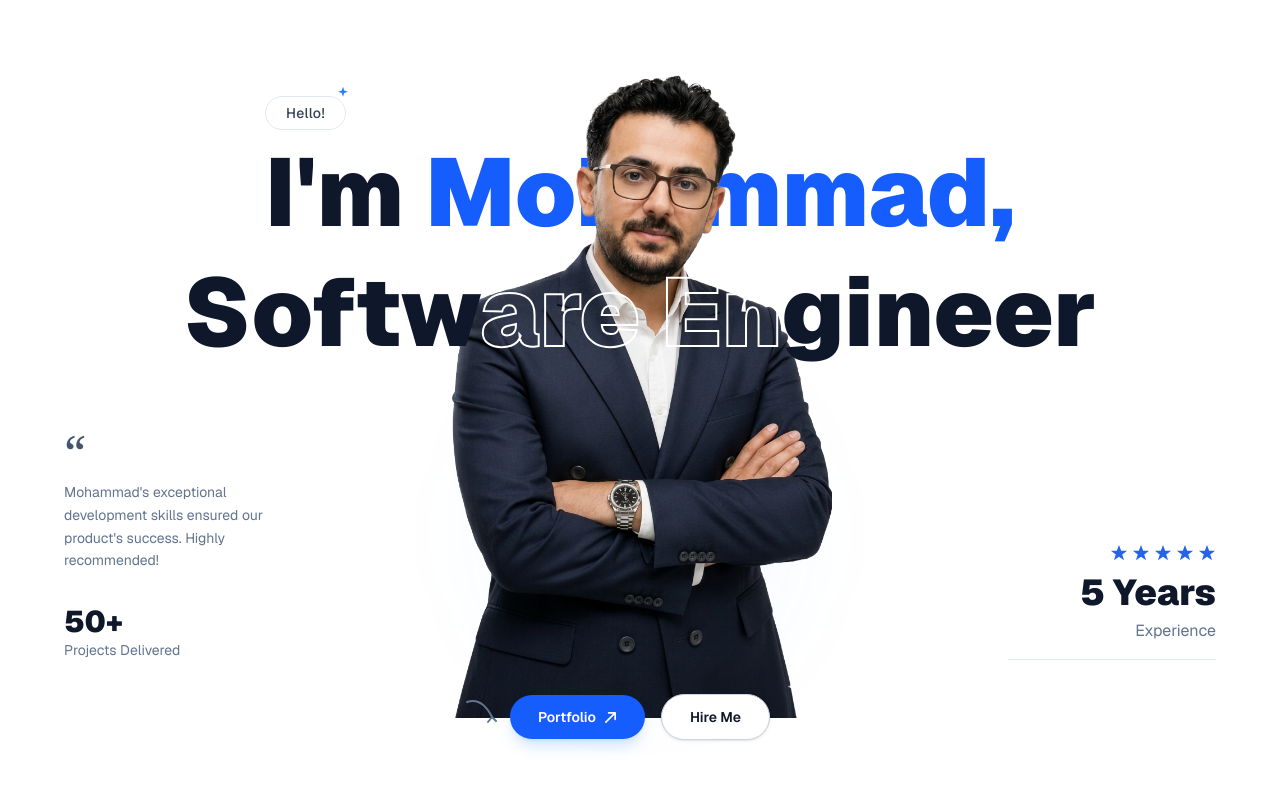
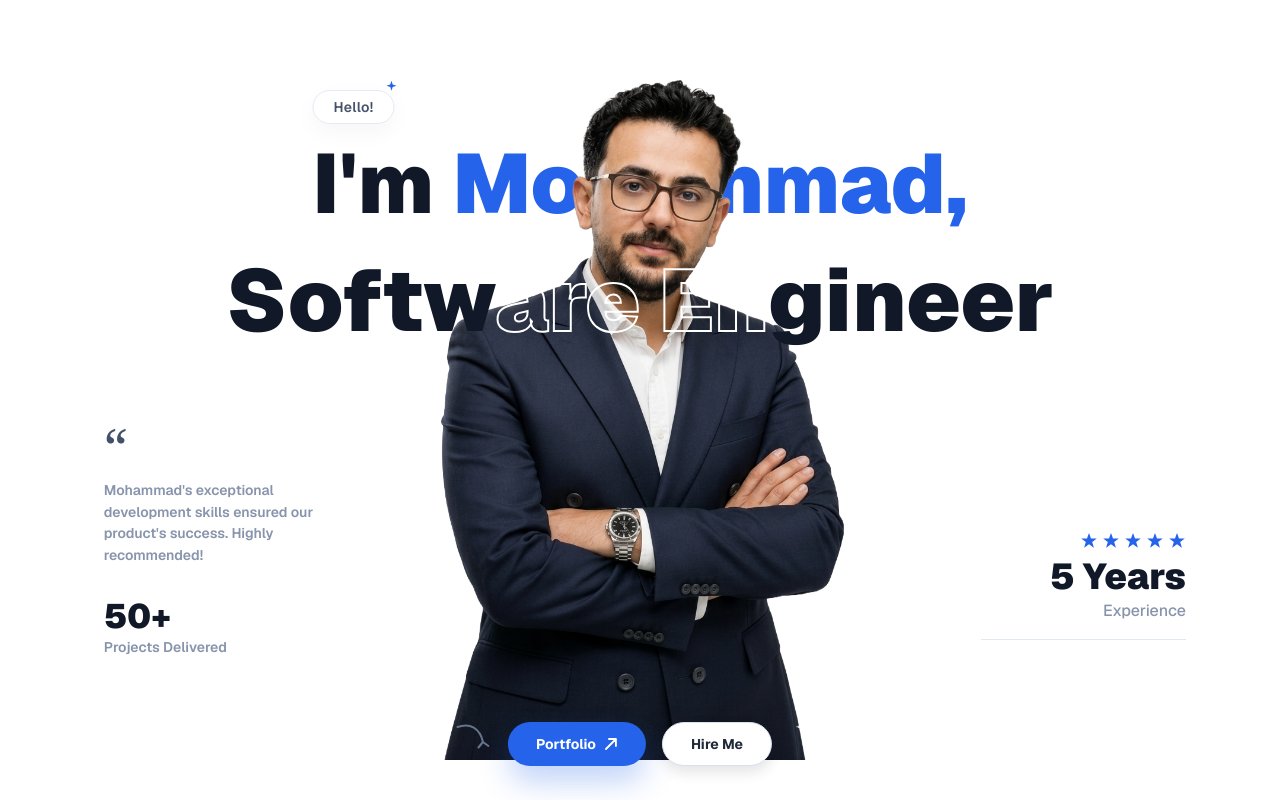
Before and after one commit to sorenammd/portfolio, a Next.js app: page / in a window 1280 px wide. Built offline with nearby package versions, Linux system fonts and the light colour scheme.

Commit message:
Enhance Hero component with outlined text effect and responsive star icons

```diff
--- a/app/globals.css
+++ b/app/globals.css
@@ -1,4 +1,16 @@
 @import "tailwindcss";
+
+.outlined-text {
+  -webkit-text-stroke: 0;
+  color: inherit;
+}
+
+@media (min-width: 768px) {
+  .outlined-text {
+    -webkit-text-stroke: 2px white !important;
+    color: transparent !important;
+  }
+}
 
 @custom-variant dark (&:where(.dark, .dark *));
 
--- a/components/hero/index.tsx
+++ b/components/hero/index.tsx
@@ -2,6 +2,8 @@
 
 import { motion } from "framer-motion";
 import Image from "next/image";
+
+const stars = Array.from({ length: 5 });
 
 const fadeUp = (delay = 0) => ({
     initial: { opacity: 0, y: 28 },
@@ -15,149 +17,139 @@ const fadeIn = (delay = 0) => ({
     transition: { duration: 0.7, delay, ease: "easeOut" as const },
 });
 
+function StarIcon({ className = "h-4.5 w-4.5" }: { className?: string }) {
+    return (
+        <svg className={className} viewBox="0 0 20 20" fill="none" aria-hidden="true">
+            <path d="M10 1.2l2.23 6.02h6.42l-5.14 3.95 1.92 6.24L10 13.72 4.57 17.41l1.92-6.24-5.14-3.95h6.42L10 1.2z" fill="#2563eb" />
+        </svg>
+    );
+}
+
 export default function Hero() {
     return (
-        <section className="relative w-full min-h-screen bg-white dark:bg-[#060b14] overflow-hidden flex flex-col items-center pt-22 md:pt-24 px-5 md:px-6 transition-colors duration-300">
-            {/* First heading wrapped so badge aligns with start of "I'm" text */}
-            <div className="relative pt-9 w-fit">
-                {/* Hello badge — absolute above left edge of "I'm" */}
+        <section className="relative min-h-screen w-full overflow-hidden bg-white px-5 text-[#0f172a] md:px-8">
+            <div className="relative mx-auto flex min-h-screen w-full max-w-7xl flex-col items-center pt-20 md:block md:h-screen md:min-h-185 md:pt-0">
+                <div className="relative z-30 w-fit md:absolute md:left-1/2 md:top-22.5 md:z-auto md:-translate-x-1/2">
                     <motion.div
                         {...fadeUp(0)}
-                    className="absolute top-0 left-0 inline-flex items-center border border-slate-200 dark:border-slate-700/60 rounded-full px-5 py-1.5 bg-white/60 dark:bg-slate-900/40 backdrop-blur-sm"
+                        className="relative z-40 inline-flex items-center rounded-full border border-[#e4eaf3] bg-white/90 px-5 py-1.5 shadow-[0_8px_22px_rgba(15,23,42,0.04)]"
                     >
-                    <span className="text-slate-700 dark:text-slate-300 text-sm font-medium tracking-wide">Hello!</span>
+                        <span className="text-sm font-semibold tracking-wide text-[#45526a]">Hello!</span>
                         <svg
-                        className="absolute -top-3 -right-2 text-blue-500 dark:text-blue-400"
+                            className="absolute -right-2 -top-3 text-[#2563eb]"
                             width="20"
                             height="20"
                             viewBox="0 0 24 24"
                             fill="currentColor"
+                            aria-hidden="true"
                         >
-                        <path d="M12 2l1.5 4.5L18 8l-4.5 1.5L12 14l-1.5-4.5L6 8l4.5-1.5z" />
+                            <path d="M12 2l1.46 4.54L18 8l-4.54 1.46L12 14l-1.46-4.54L6 8l4.54-1.46L12 2z" />
                         </svg>
                     </motion.div>
+
                     <motion.h1
                         {...fadeUp(0.1)}
-                    style={{ textWrap: 'nowrap' }}
-                    className="relative z-0 text-2xl sm:text-4xl md:text-6xl lg:text-7xl xl:text-8xl font-black text-center leading-tight text-slate-900 dark:text-white"
+                        className="relative z-10 mt-5 w-max whitespace-nowrap text-center text-[clamp(2.25rem,9vw,3.25rem)] font-black leading-[0.95] tracking-normal text-[#111827] md:text-[clamp(4.75rem,6.55vw,6rem)]"
                     >
-                    I&apos;m <span className="text-blue-600 dark:text-blue-400">Mohammad,</span>
+                        I&apos;m <span className="text-[#2563eb]">Mohammad,</span>
                     </motion.h1>
                 </div>
-            <motion.h1
+
+                <motion.h2
                     {...fadeUp(0.2)}
-                style={{ textWrap: 'nowrap' }}
-                className="relative z-20 text-2xl sm:text-4xl md:text-6xl lg:text-7xl xl:text-8xl font-black text-center leading-tight text-slate-900 dark:text-white mb-0"
+                    className="relative z-40 mt-5 w-max whitespace-nowrap text-center text-[clamp(2.25rem,8.5vw,3.25rem)] font-black leading-[0.95] tracking-normal text-[#111827] md:absolute md:left-1/2 md:top-65 md:mt-0 md:-translate-x-1/2 md:text-[clamp(4.9rem,6.8vw,6.35rem)]"
                 >
-                Softw<span style={{ WebkitTextStroke: "2px white", color: "transparent" }}>are En</span>gineer
-            </motion.h1>
+                    Softw
+                    <span className="outlined-text">are En</span>
+                    gineer
+                </motion.h2>
 
-            {/* Desktop: three-column row */}
-            <div className="relative w-full max-w-6xl flex items-end justify-between -mt-8 sm:mt-2 md:mt-10 lg:-mt-60">
-
-                {/* Left stats — desktop only */}
-                <motion.div {...fadeIn(0.45)} className="hidden lg:flex flex-col gap-8 pb-20 w-52 shrink-0">
-                    <div>
-                        <span className="text-5xl font-serif text-slate-600 dark:text-slate-400 leading-none">&ldquo;</span>
-                        <p className="text-slate-500 dark:text-slate-400 text-sm leading-relaxed mt-1">
-                            Mohammad&apos;s exceptional development skills ensured our product&apos;s success. Highly recommended!
-                        </p>
-                    </div>
-                    <div>
-                        <p className="text-3xl font-black text-slate-900 dark:text-white">50+</p>
-                        <p className="text-slate-500 dark:text-slate-400 text-sm">Projects Delivered</p>
-                    </div>
-                </motion.div>
-
-                {/* Center: photo + buttons */}
-                <div className="relative flex flex-col items-center flex-1 mx-0 lg:mx-4 w-full lg:w-auto">
-                    {/* Glow */}
-                    <div className="absolute bottom-24 left-1/2 -translate-x-1/2 w-56 h-56 bg-blue-500/10 dark:bg-blue-500/15 rounded-full blur-3xl pointer-events-none" />
-
-                    {/* Photo */}
                 <motion.div
                     initial={{ opacity: 0, scale: 0.97 }}
                     animate={{ opacity: 1, scale: 1 }}
                     transition={{ duration: 0.85, delay: 0.25, ease: [0.22, 1, 0.36, 1] as [number, number, number, number] }}
-                        className="relative z-10 w-56 sm:w-64 md:w-72 lg:w-80 xl:w-96 mt-4 overflow-hidden lg:-mt-16"
-                        style={{ height: "clamp(340px, 55vw, 650px)" }}
+                    className="relative z-50 -mt-8 h-140 w-[min(86vw,390px)] md:absolute md:left-1/2 md:top-18 md:z-20 md:mt-0 md:h-[min(86vh,690px)] md:min-h-157.5 md:w-[clamp(410px,33vw,455px)] md:-translate-x-1/2"
                 >
                     <Image
                         src="/me.png"
                         alt="Mohammad Mohammadi photo"
                         fill
-                            priority
                         loading="eager"
-                            sizes="(max-width: 640px) 224px, (max-width: 768px) 256px, (max-width: 1024px) 288px, (max-width: 1280px) 320px, 384px"
-                            className="object-cover object-top"
+                        sizes="(max-width: 768px) 86vw, (max-width: 1280px) 33vw, 455px"
+                        className="object-contain object-top"
                     />
                 </motion.div>
 
-                    {/* CTA Buttons */}
-                    <motion.div {...fadeUp(0.5)} className="flex items-center gap-3 md:gap-4 mt-4 lg:-mt-6 relative z-10">
-                        {/* Arrow — desktop only */}
+                <motion.div {...fadeIn(0.45)} className="hidden md:absolute md:left-[5.9%] md:top-105 md:z-50 md:flex md:w-52.5 md:flex-col md:gap-8">
+                    <div>
+                        <span className="block font-serif text-[52px] leading-none text-[#42516a]">&ldquo;</span>
+                        <p className="mt-2 text-sm font-semibold leading-[1.55] text-[#8794ab]">
+                            Mohammad&apos;s exceptional development skills ensured our product&apos;s success. Highly recommended!
+                        </p>
+                    </div>
+                    <div>
+                        <p className="text-[34px] font-black leading-none text-[#111827]">50+</p>
+                        <p className="mt-1 text-sm font-semibold text-[#8794ab]">Projects Delivered</p>
+                    </div>
+                </motion.div>
+
+                <motion.div {...fadeIn(0.45)} className="hidden md:absolute md:right-[5.1%] md:top-133 md:z-50 md:flex md:w-51.25 md:flex-col md:items-end md:text-right">
+                    <div className="mb-1 flex gap-1">
+                        {stars.map((_unused, index) => (
+                            <StarIcon key={index} />
+                        ))}
+                    </div>
+                    <p className="text-[36px] font-black leading-tight text-[#111827]">5 Years</p>
+                    <p className="text-base font-medium text-[#8794ab]">Experience</p>
+                    <hr className="mt-4 w-full border-[#e2e8f0]" />
+                </motion.div>
+
+                <motion.div {...fadeUp(0.5)} className="relative z-50 -mt-4 flex items-center gap-3 md:absolute md:bottom-8.5 md:left-1/2 md:mt-0 md:-translate-x-1/2 md:gap-4">
                     <svg
-                            className="hidden lg:block absolute -left-12 bottom-2 text-slate-500 dark:text-slate-500"
-                            width="40"
-                            height="40"
-                            viewBox="0 0 40 40"
+                        className="absolute -left-14 bottom-2 hidden text-[#64748b] md:block"
+                        width="42"
+                        height="42"
+                        viewBox="0 0 42 42"
                         fill="none"
+                        aria-hidden="true"
                     >
-                            <path d="M5 10 Q20 5 30 25" stroke="currentColor" strokeWidth="2" fill="none" strokeLinecap="round" />
-                            <path d="M26 30 L30 25 L34 29" stroke="currentColor" strokeWidth="2" fill="none" strokeLinecap="round" strokeLinejoin="round" />
+                        <path d="M5.5 11C18 6.5 28 12 31 26" stroke="currentColor" strokeWidth="2" strokeLinecap="round" />
+                        <path d="M26.5 31.5L31 26l5.5 4" stroke="currentColor" strokeWidth="2" strokeLinecap="round" strokeLinejoin="round" />
                     </svg>
 
-                        <button className="bg-blue-600 hover:bg-blue-700 dark:bg-blue-500 dark:hover:bg-blue-600 transition-all duration-200 text-white rounded-full px-6 md:px-7 py-2.5 md:py-3 font-semibold text-sm flex items-center gap-2 shadow-lg shadow-blue-500/20 dark:shadow-blue-500/30">
+                    <button className="flex h-11 items-center gap-2 rounded-full bg-[#2563eb] px-7 text-sm font-bold text-white shadow-[0_16px_30px_rgba(37,99,235,0.28)] transition-colors duration-200 hover:bg-[#1d4ed8]">
                         Portfolio
-                            <svg width="13" height="13" viewBox="0 0 14 14" fill="currentColor">
-                                <path d="M2 12L12 2M12 2H5M12 2v7" stroke="white" strokeWidth="1.8" strokeLinecap="round" fill="none" />
+                        <svg width="14" height="14" viewBox="0 0 14 14" fill="none" aria-hidden="true">
+                            <path d="M2 12L12 2M12 2H5M12 2v7" stroke="currentColor" strokeWidth="1.8" strokeLinecap="round" strokeLinejoin="round" />
                         </svg>
                     </button>
-                        <button className="border border-slate-300 dark:border-slate-600 hover:border-blue-400 dark:hover:border-blue-500 transition-all duration-200 text-slate-900 dark:text-white rounded-full px-6 md:px-7 py-2.5 md:py-3 font-semibold text-sm bg-white dark:bg-slate-900/60 hover:bg-slate-50 dark:hover:bg-slate-800/60 shadow-sm backdrop-blur-sm">
+                    <button className="h-11 rounded-full border border-[#d8e0ea] bg-white px-7 text-sm font-bold text-[#1f2937] shadow-[0_6px_14px_rgba(15,23,42,0.12)] transition-colors duration-200 hover:border-[#bfccdc] hover:bg-[#f8fafc]">
                         Hire Me
                     </button>
                 </motion.div>
 
-                    {/* Mobile stats — visible below lg */}
-                    <motion.div {...fadeIn(0.6)} className="lg:hidden w-full grid grid-cols-2 gap-4 mt-10 mb-10 px-1">
-                        <div className="flex flex-col gap-1 border border-slate-100 dark:border-slate-800 rounded-2xl p-4">
-                            <p className="text-2xl font-black text-slate-900 dark:text-white">50+</p>
-                            <p className="text-slate-500 dark:text-slate-400 text-xs">Projects Delivered</p>
+                <motion.div {...fadeIn(0.6)} className="grid w-full max-w-md grid-cols-2 gap-4 py-10 md:hidden">
+                    <div className="rounded-2xl border border-[#edf1f6] p-4">
+                        <p className="text-2xl font-black text-[#111827]">50+</p>
+                        <p className="text-xs font-semibold text-[#8794ab]">Projects Delivered</p>
                     </div>
-                        <div className="flex flex-col gap-1 border border-slate-100 dark:border-slate-800 rounded-2xl p-4 items-end text-right">
-                            <div className="flex gap-0.5 mb-0.5">
-                                {[...Array(5)].map((_, i) => (
-                                    <svg key={i} width="14" height="14" viewBox="0 0 20 20" fill="#2563eb">
-                                        <path d="M10 1l2.4 6.6H19l-5.4 4 2 6.5L10 14.3 4.4 18.1l2-6.5L1 7.6h6.6z" />
-                                    </svg>
+                    <div className="rounded-2xl border border-[#edf1f6] p-4 text-right">
+                        <div className="mb-1 flex justify-end gap-0.5">
+                            {stars.map((_unused, index) => (
+                                <StarIcon key={index} className="h-3.5 w-3.5" />
                             ))}
                         </div>
-                            <p className="text-2xl font-black text-slate-900 dark:text-white">5 Years</p>
-                            <p className="text-slate-500 dark:text-slate-400 text-xs">Experience</p>
+                        <p className="text-2xl font-black text-[#111827]">5 Years</p>
+                        <p className="text-xs font-semibold text-[#8794ab]">Experience</p>
                     </div>
-                        <div className="col-span-2 border border-slate-100 dark:border-slate-800 rounded-2xl p-4">
-                            <span className="text-3xl font-serif text-slate-500 dark:text-slate-400 leading-none">&ldquo;</span>
-                            <p className="text-slate-500 dark:text-slate-400 text-xs leading-relaxed">
+                    <div className="col-span-2 rounded-2xl border border-[#edf1f6] p-4">
+                        <span className="block font-serif text-3xl leading-none text-[#42516a]">&ldquo;</span>
+                        <p className="mt-1 text-xs font-semibold leading-relaxed text-[#8794ab]">
                             Mohammad&apos;s exceptional development skills ensured our product&apos;s success. Highly recommended!
                         </p>
                     </div>
                 </motion.div>
             </div>
-
-                {/* Right stats — desktop only */}
-                <motion.div {...fadeIn(0.45)} className="hidden lg:flex flex-col gap-1 pb-20 w-52 shrink-0 items-end text-right">
-                    <div className="flex gap-1 mb-1">
-                        {[...Array(5)].map((_, i) => (
-                            <svg key={i} width="18" height="18" viewBox="0 0 20 20" fill="#2563eb">
-                                <path d="M10 1l2.4 6.6H19l-5.4 4 2 6.5L10 14.3 4.4 18.1l2-6.5L1 7.6h6.6z" />
-                            </svg>
-                        ))}
-                    </div>
-                    <p className="text-4xl font-black text-slate-900 dark:text-white leading-tight">5 Years</p>
-                    <p className="text-slate-500 dark:text-slate-400">Experience</p>
-                    <hr className="w-full mt-3 border-slate-200 dark:border-slate-700/60" />
-                </motion.div>
-            </div>
         </section>
     );
 }
```
Lines whose indentation alone changed are shown as unchanged.
